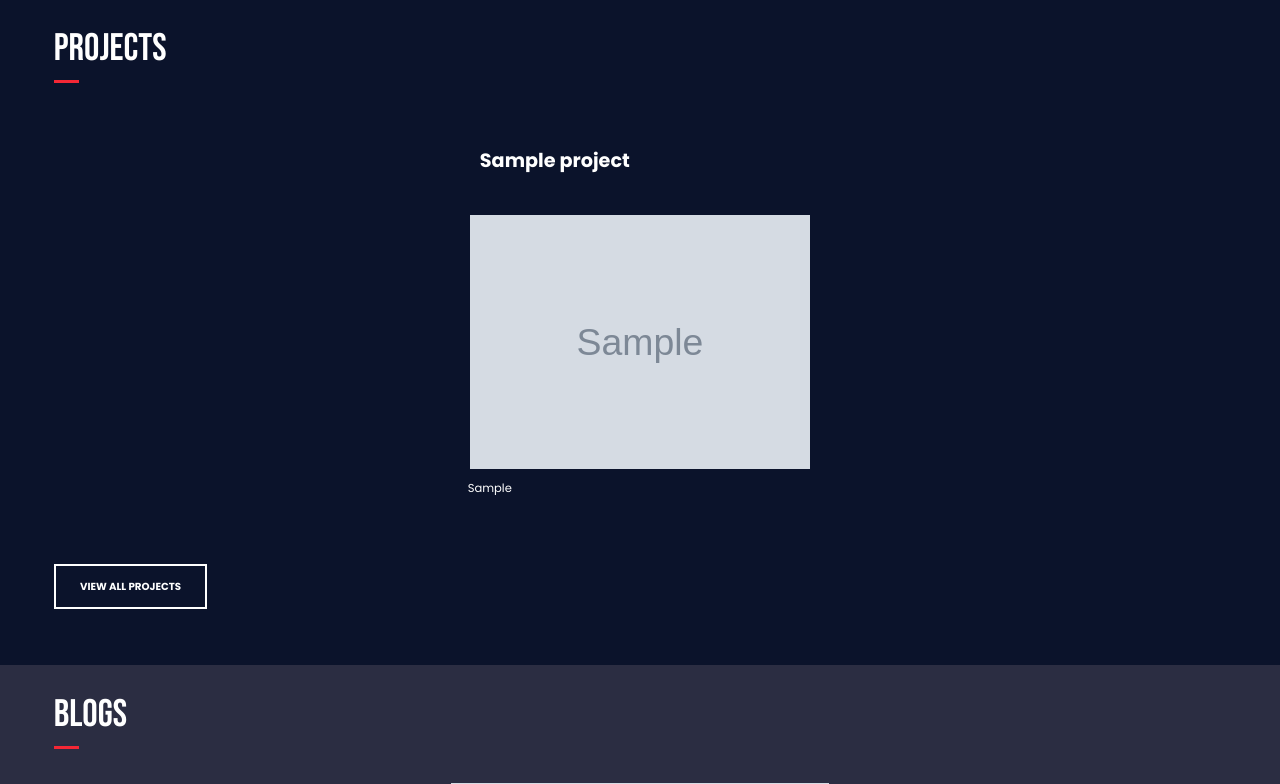
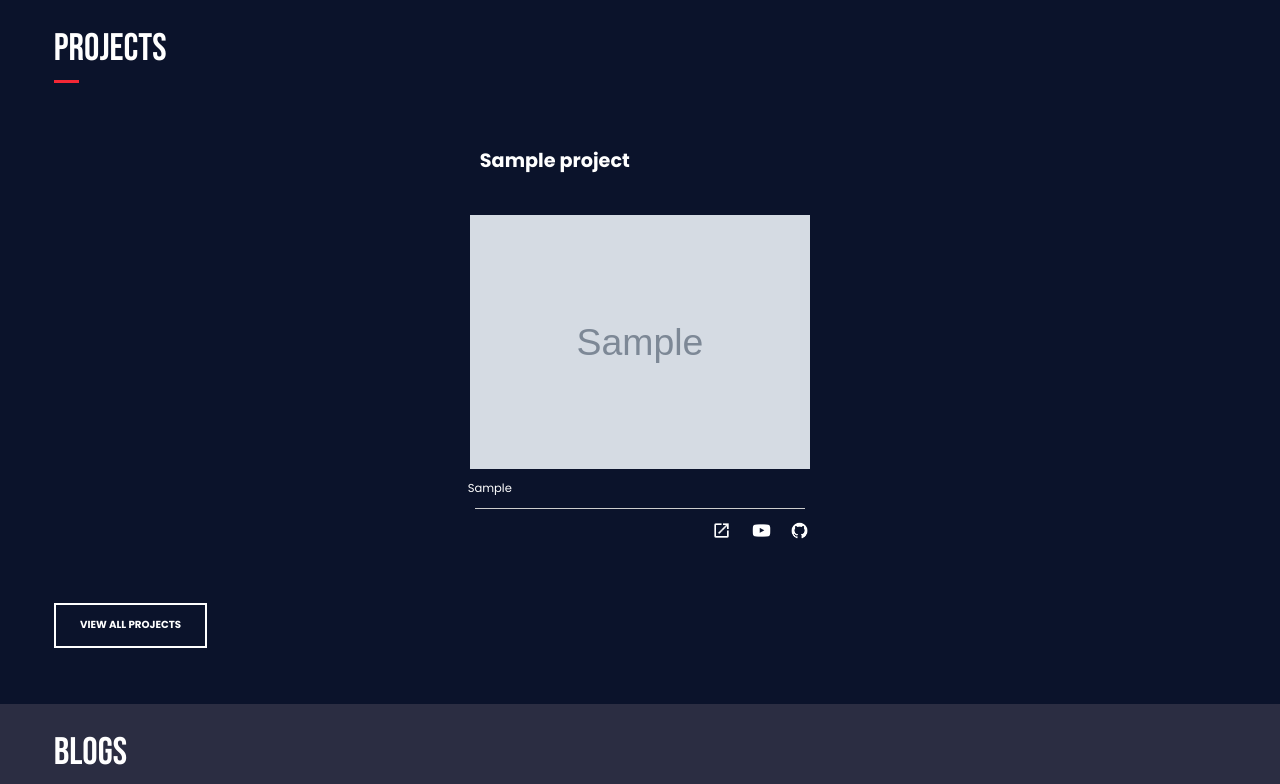
Before and after one commit to anshumanpattnaik/my-portfolio, a Django app: template templates/index.html in a window 1280 px wide. Shown: the part 1367-2151 px from the top of the page. Run offline with Django 4.2, Linux system fonts and the light colour scheme; tables that the repository leaves empty hold one stand-in row (values such as "Sample post"); the template is opened without the code that fills it: values that come from a table or form of the project are taken from there, most other values are stand-ins (such as "Sample title", 1, 10 or a date in 2020); grey boxes marked "Sample" are stand-in pictures; data that the repository does not hold is empty.

Commit message:
local changes

```diff
--- a/templates/index.html
+++ b/templates/index.html
@@ -86,7 +86,7 @@
         </div>
         <div class="list-container">
             {% for project in projects|slice:":3" %}
-                <a href="/projects/{{ project.project_id }}" class="projects-item" style="background-color: {{ project.color_code }}">
+                <div class="projects-item" style="background-color: {{ project.color_code }}">
                     <div class="title-container">
                         <span class="title">{{ project.title }}</span>
                     </div>
@@ -98,7 +98,25 @@
                             <span class="label">{{ tech_stack }}</span>
                         {% endfor %}
                     </div>
-                </a>
+                    <div class="white-divider"></div>
+                    <div class="project-source">
+                        {% if project.project_link %}
+                            <a href="{{ project.project_link }}" class="link" target="_blank">
+                                <img src="{% static 'images/link.png' %}" alt="Link" title="Link"/>
+                            </a>
+                        {% endif %}
+                        {% if project.youtube_link %}
+                            <a href="{{ project.youtube_link }}" class="youtube" target="_blank">
+                                <img src="{% static 'images/youtube_btn.png' %}" alt="YouTube" title="YouTube"/>
+                            </a>
+                        {% endif %}
+                        {% if project.github_link %}
+                            <a href="{{ project.github_link }}" class="github" target="_blank">
+                                <img src="{% static 'images/github_btn.png' %}" alt="GitHub" title="GitHub"/>
+                            </a>
+                        {% endif %}
+                    </div>
+                </div>
             {% endfor %}
         </div>
         <p class="view-projects">
```
